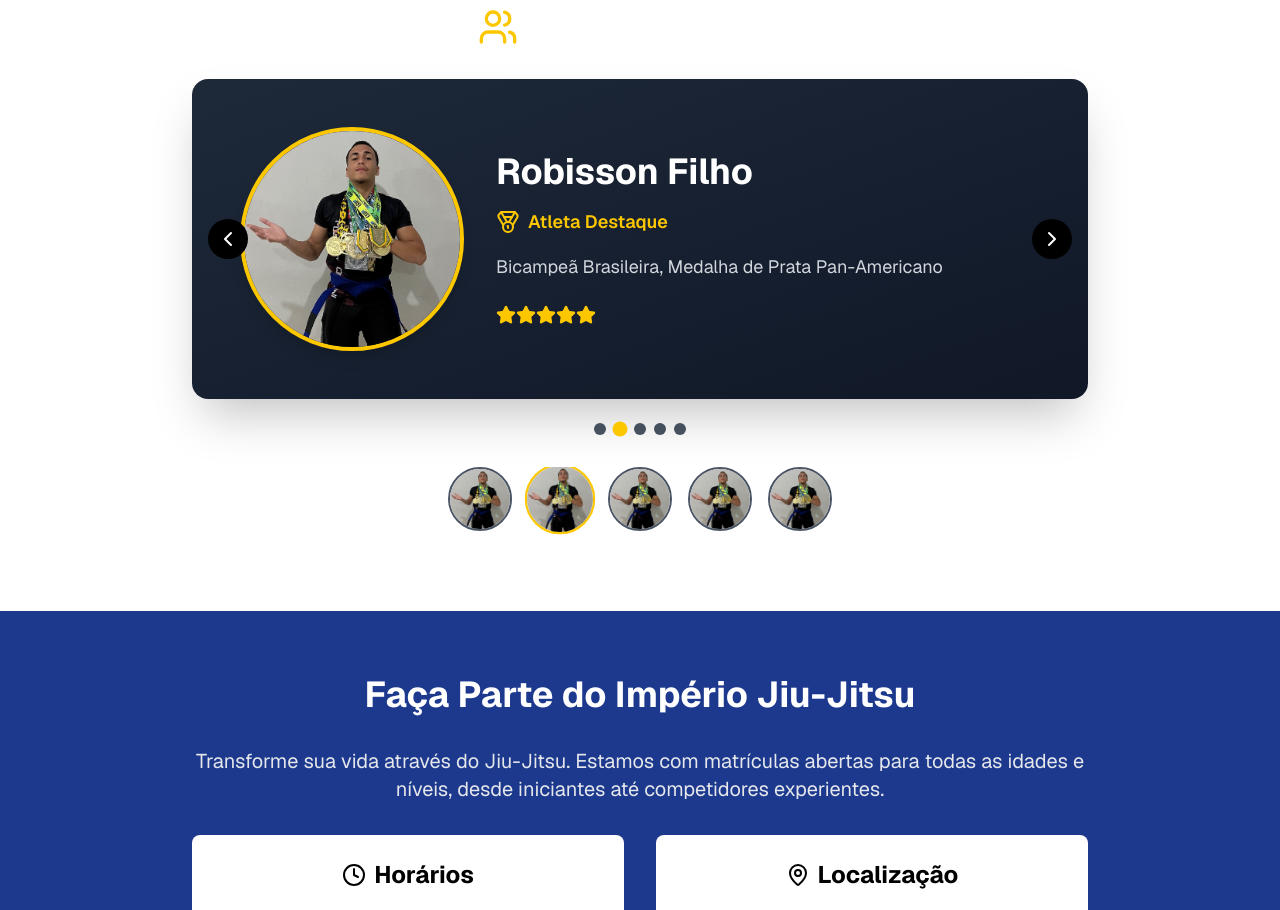
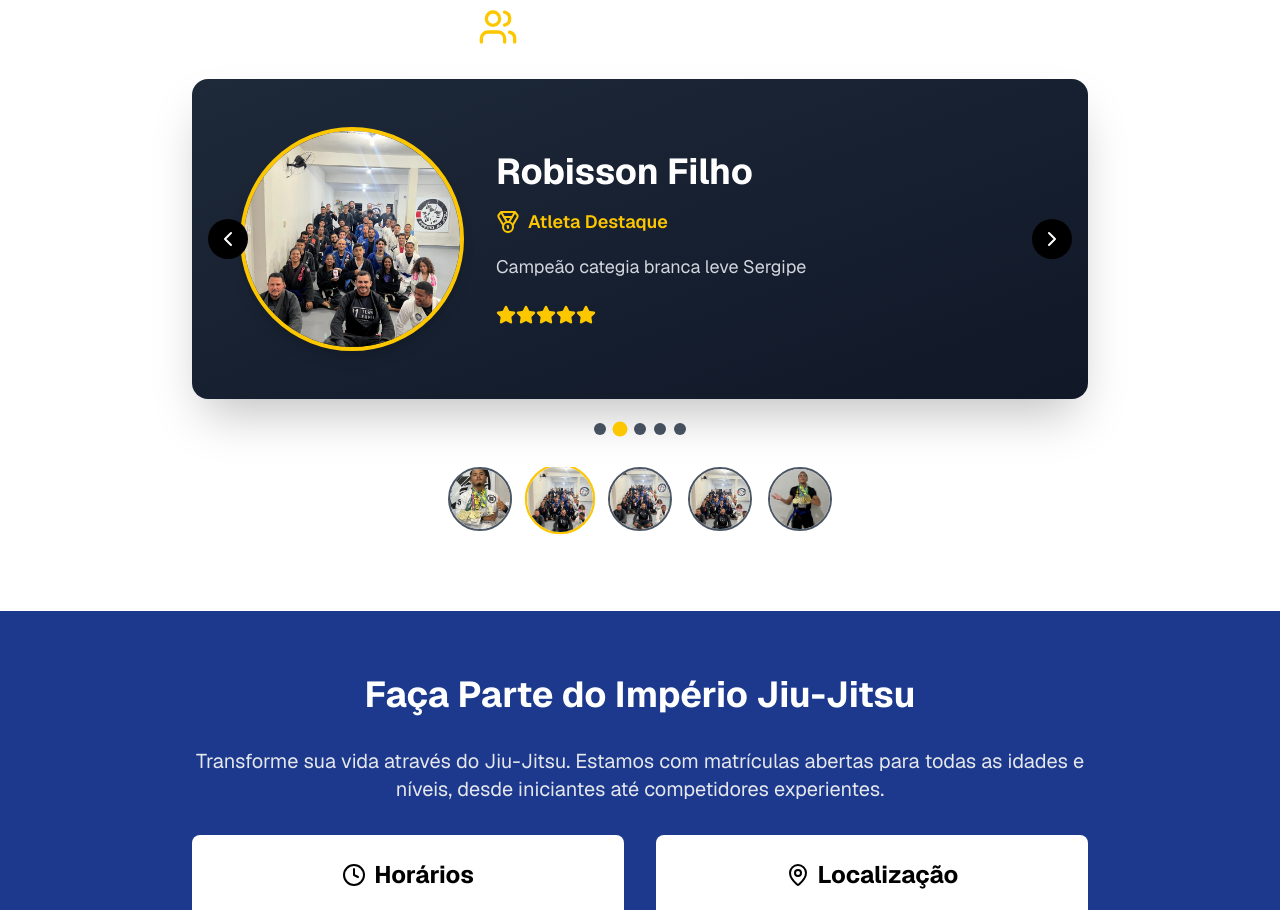
Before and after one commit to felpsouz/imperioBjj, a Next.js app: page / in a window 1280 px wide. Shown: the part 2660-3570 px from the top of the page. Built offline with nearby package versions, Linux system fonts and the light colour scheme.

Commit message:
edit text e fotos
atualização das imagens e texto de detalhe dos atletas

```diff
--- a/src/app/page.tsx
+++ b/src/app/page.tsx
@@ -405,28 +405,28 @@ export default function ImperioJiuJitsuApp() {
   const athletes: Athlete[] = [
     {
       name: "Gabriel Silva",
-      image: "/img/nikolasMedalhas.jpeg",
-      achievements: "Campeão Mundial 2023, Medalha de Ouro IBJJF"
+      image: "/img/gabrielMedalha.png",
+      achievements: "Atleta destaque 2024 branca leve"
     },
     {
       name: "Robisson Filho",
-      image: "/img/nikolasMedalhas.jpeg",
-      achievements: "Bicampeã Brasileira, Medalha de Prata Pan-Americano"
+      image: "/img/graduacao02.jpeg",
+      achievements: "Campeão categia branca leve Sergipe"
     },
     {
       name: "Felipe Souza",
-      image: "/img/nikolasMedalhas.jpeg",
-      achievements: "Campeão Estadual, 3x Campeão Regional"
+      image: "/img/graduacao01.jpeg",
+      achievements: "Gué"
     },
     {
       name: "ketilly seila",
-      image: "/img/nikolasMedalhas.jpeg",
-      achievements: "Campeã Sul-Americana, Medalha de Ouro CBJJ"
+      image: "/img/graduacao03.jpeg",
+      achievements: "Atual campeã categoria branca leve"
     },
     {
       name: "Nikolas Ferreira",
       image: "/img/nikolasMedalhas.jpeg",
-      achievements: "3x Medalha de Ouro Estadual, Campeão Nacional Novatos"
+      achievements: "Atleta do Ano 2024 Juvenil categoria ate 74kg"
     }
   ];
 
```
Also changed, not shown: public/img/gabrielMedalha.png (added).
